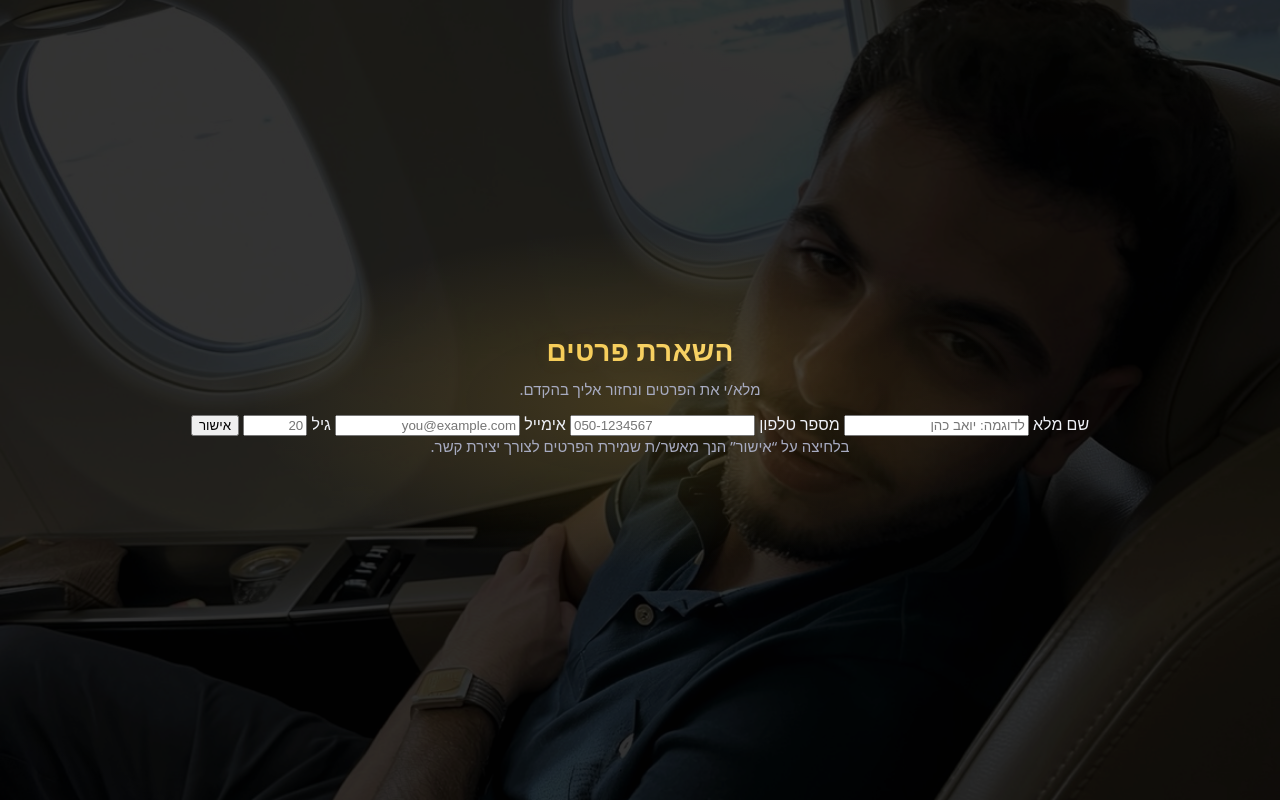
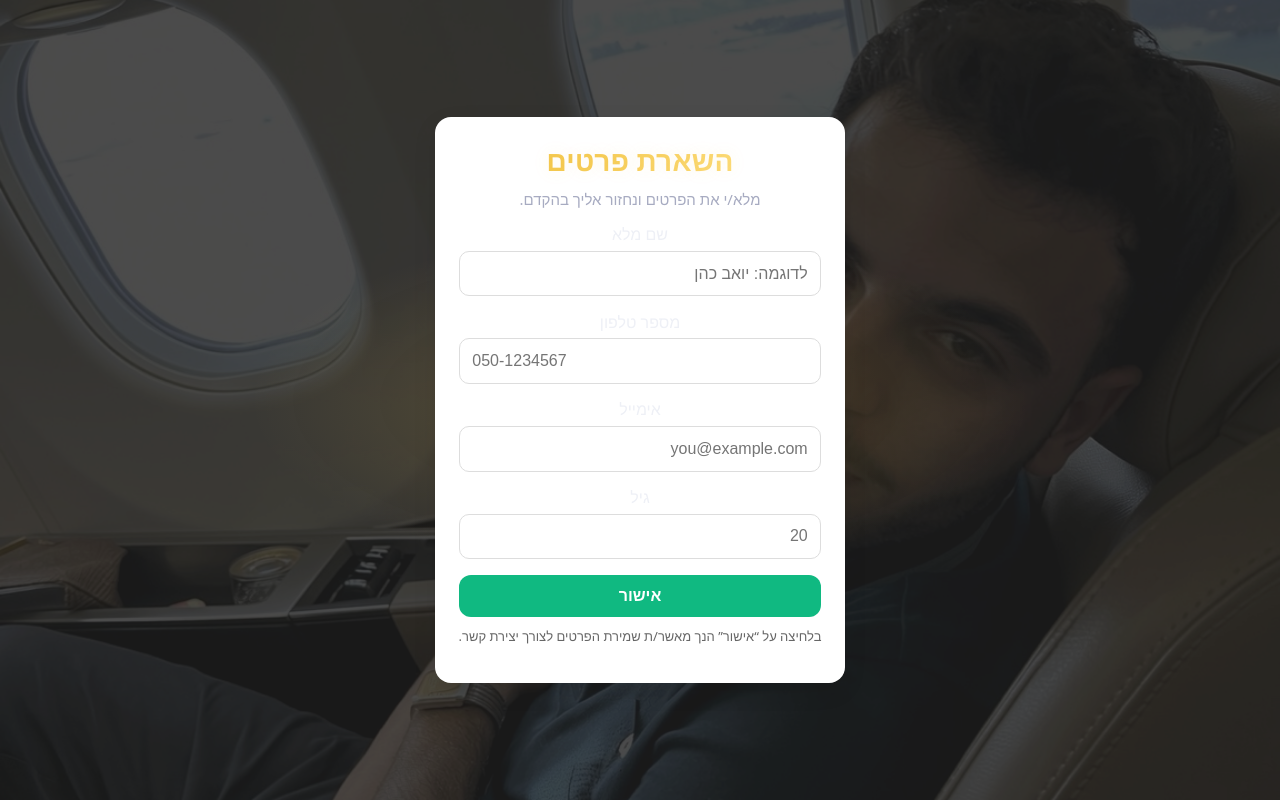
Before and after one commit to yinonplay122-tech/landingpage, a website: page index.html in a window 1280 px wide. Drawn offline with Linux system fonts and the light colour scheme.

Commit message:
Update index.html

```diff
--- a/index.html
+++ b/index.html
@@ -64,6 +64,13 @@
       box-shadow:0 28px 56px rgba(240,191,58,.45), inset 0 1px 0 rgba(255,255,255,.6);
     }
     .cta:active{transform:translateY(0) scale(.99)}
+   body{font-family:system-ui,-apple-system,Segoe UI,Roboto,Helvetica,Arial,sans-serif;background:#f7f7f8;margin:0}
+    .wrap{max-width:560px;margin:48px auto;padding:24px;background:#fff;border-radius:16px;box-shadow:0 8px 24px rgba(0,0,0,.08)}
+    h1{margin:0 0 10px}
+    label{display:block;margin:.9rem 0 .35rem}
+    input{width:100%;padding:.8rem;border:1px solid #ddd;border-radius:10px;font-size:16px}
+    button{margin-top:16px;width:100%;padding:12px;border:0;border-radius:12px;background:#10b981;color:#fff;font-weight:700;font-size:16px;cursor:pointer}
+    .note{margin-top:10px;color:#666;font-size:13px}
   </style>
 </head>
 <body>
```
